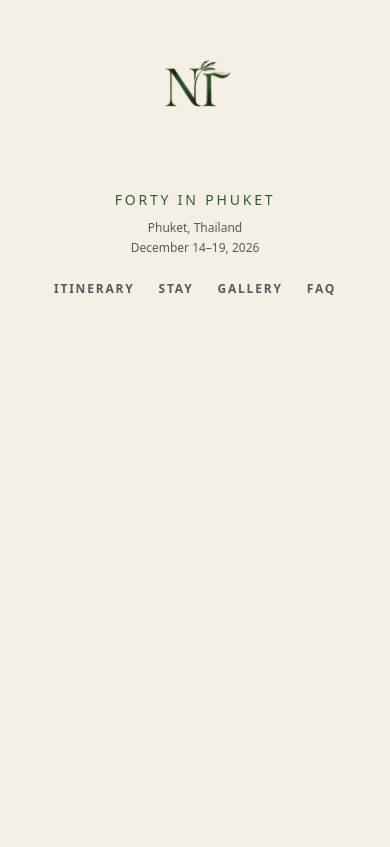
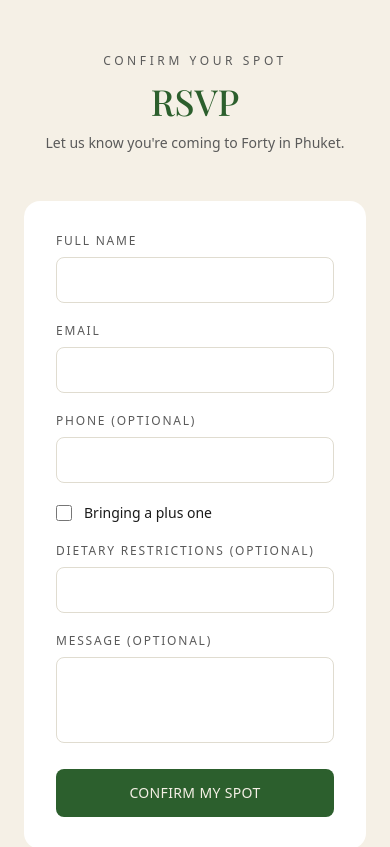
Before and after one commit to nomsou/birthday-phuket, a Next.js app: page / in a window 390 px wide. Shown: the part 7920-8767 px from the top of the page. Before the commit the page ends 8249 px from the top, so only its background shows below. Built offline with nearby package versions, Linux system fonts and the light colour scheme.

Commit message:
added RSVP

```diff
--- /dev/null
+++ b/src/app/api/rsvp/route.ts
@@ -0,0 +1,36 @@
+import { NextRequest, NextResponse } from "next/server";
+import { prisma } from "@/lib/prisma";
+
+export async function POST(req: NextRequest) {
+  try {
+    const body = await req.json();
+    const { name, email, phone, plusOne, plusOneName, dietary, message } = body;
+
+    if (!name || !email) {
+      return NextResponse.json(
+        { error: "Name and email are required" },
+        { status: 400 },
+      );
+    }
+
+    await prisma.guest.create({
+      data: {
+        name,
+        email,
+        phone: phone || null,
+        plusOne: plusOne || false,
+        plusOneName: plusOne ? plusOneName || null : null,
+        dietary: dietary || null,
+        message: message || null,
+      },
+    });
+
+    return NextResponse.json({ success: true });
+  } catch (error) {
+    console.error("RSVP Error:", error);
+    return NextResponse.json(
+      { error: "Internal server error" },
+      { status: 500 },
+    );
+  }
+}
--- a/src/app/page.tsx
+++ b/src/app/page.tsx
@@ -4,6 +4,7 @@ import { ItinerarySection } from "@/components/itinerary/ItinerarySection";
 import { StaySection } from "@/components/stay/StaySection";
 import { GallerySection } from "@/components/gallery/GallerySection";
 import { FaqSection } from "@/components/faq/FaqSection";
+import { RsvpSection } from "@/components/rsvp/RsvpSection";
 
 export const metadata: Metadata = {
   title: "Forty in Phuket - Nonso & Tijani",
@@ -19,6 +20,7 @@ export default function HomePage() {
       <StaySection />
       <GallerySection />
       <FaqSection />
+      <RsvpSection />
     </main>
   );
 }
--- a/src/components/layout/Footer.tsx
+++ b/src/components/layout/Footer.tsx
@@ -10,7 +10,7 @@ export function Footer() {
 
   return (
     <footer
-      className="mt-auto border-t px-6 py-8 bg-[#F5F0E6]"
+      className="mt-auto border-t px-6 py-8 bg-white"
       style={{ borderColor: "#E0DCD0" }}
     >
       <div className="max-w-3xl mx-auto flex flex-col md:flex-row justify-between items-center gap-6">
@@ -48,6 +48,7 @@ export function Footer() {
             { label: "Stay", href: "#stay" },
             { label: "Gallery", href: "#gallery" },
             { label: "FAQ", href: "#faq" },
+            { label: "RSVP", href: "#rsvp" },
           ].map((link) => (
             <a
               key={link.href}
--- a/src/components/layout/Navbar.tsx
+++ b/src/components/layout/Navbar.tsx
@@ -10,6 +10,7 @@ const links = [
   { href: "#stay", label: "Stay" },
   { href: "#gallery", label: "Gallery" },
   { href: "#faq", label: "FAQ" },
+  { href: "#rsvp", label: "RSVP" },
 ];
 
 export function Navbar() {
--- /dev/null
+++ b/src/components/rsvp/RsvpSection.tsx
@@ -0,0 +1,236 @@
+"use client";
+
+import { useState } from "react";
+
+export function RsvpSection() {
+  const [name, setName] = useState("");
+  const [email, setEmail] = useState("");
+  const [phone, setPhone] = useState("");
+  const [plusOne, setPlusOne] = useState(false);
+  const [plusOneName, setPlusOneName] = useState("");
+  const [dietary, setDietary] = useState("");
+  const [message, setMessage] = useState("");
+
+  const [submitting, setSubmitting] = useState(false);
+  const [submitted, setSubmitted] = useState(false);
+  const [error, setError] = useState("");
+
+  const handleSubmit = async (e: React.FormEvent) => {
+    e.preventDefault();
+    if (!name.trim() || !email.trim() || submitting) return;
+
+    setSubmitting(true);
+    setError("");
+
+    try {
+      const res = await fetch("/api/rsvp", {
+        method: "POST",
+        headers: { "Content-Type": "application/json" },
+        body: JSON.stringify({
+          name,
+          email,
+          phone,
+          plusOne,
+          plusOneName,
+          dietary,
+          message,
+        }),
+      });
+
+      if (res.ok) {
+        setSubmitted(true);
+      } else {
+        const data = await res.json();
+        setError(data.error || "Something went wrong. Please try again.");
+      }
+    } catch {
+      setError("Something went wrong. Please try again.");
+    } finally {
+      setSubmitting(false);
+    }
+  };
+
+  return (
+    <section id="rsvp" className="px-6 py-20 bg-[#F5F0E6]">
+      <div className="max-w-xl mx-auto">
+        <div className="text-center mb-12 space-y-3">
+          <p
+            className="text-xs tracking-[0.3em] uppercase"
+            style={{ color: "#5A5A5A" }}
+          >
+            Confirm Your Spot
+          </p>
+          <h2
+            className="text-4xl md:text-5xl font-medium"
+            style={{
+              color: "#2C5F2D",
+              fontFamily: "'Playfair Display', serif",
+            }}
+          >
+            RSVP
+          </h2>
+          <p className="text-sm" style={{ color: "#5A5A5A" }}>
+            Let us know you're coming to Forty in Phuket.
+          </p>
+        </div>
+
+        {submitted ? (
+          <div
+            className="text-center rounded-2xl p-10"
+            style={{ background: "white" }}
+          >
+            <h3
+              className="text-2xl mb-2"
+              style={{
+                color: "#2C5F2D",
+                fontFamily: "'Playfair Display', serif",
+              }}
+            >
+              You're confirmed.
+            </h3>
+            <p className="text-sm" style={{ color: "#5A5A5A" }}>
+              A confirmation email is on its way. We can't wait to celebrate
+              with you.
+            </p>
+          </div>
+        ) : (
+          <form
+            onSubmit={handleSubmit}
+            className="rounded-2xl p-8 space-y-5"
+            style={{ background: "white" }}
+          >
+            <div>
+              <label
+                className="block text-xs tracking-[0.15em] uppercase mb-2"
+                style={{ color: "#5A5A5A" }}
+              >
+                Full Name
+              </label>
+              <input
+                type="text"
+                value={name}
+                onChange={(e) => setName(e.target.value)}
+                required
+                className="w-full px-4 py-3 text-sm outline-none border rounded-lg focus:border-[#2C5F2D] transition-colors"
+                style={{ borderColor: "#E0DCD0", color: "#1A1A1A" }}
+              />
+            </div>
+
+            <div>
+              <label
+                className="block text-xs tracking-[0.15em] uppercase mb-2"
+                style={{ color: "#5A5A5A" }}
+              >
+                Email
+              </label>
+              <input
+                type="email"
+                value={email}
+                onChange={(e) => setEmail(e.target.value)}
+                required
+                className="w-full px-4 py-3 text-sm outline-none border rounded-lg focus:border-[#2C5F2D] transition-colors"
+                style={{ borderColor: "#E0DCD0", color: "#1A1A1A" }}
+              />
+            </div>
+
+            <div>
+              <label
+                className="block text-xs tracking-[0.15em] uppercase mb-2"
+                style={{ color: "#5A5A5A" }}
+              >
+                Phone (optional)
+              </label>
+              <input
+                type="tel"
+                value={phone}
+                onChange={(e) => setPhone(e.target.value)}
+                className="w-full px-4 py-3 text-sm outline-none border rounded-lg focus:border-[#2C5F2D] transition-colors"
+                style={{ borderColor: "#E0DCD0", color: "#1A1A1A" }}
+              />
+            </div>
+
+            <div className="flex items-center gap-3">
+              <input
+                type="checkbox"
+                id="plusOne"
+                checked={plusOne}
+                onChange={(e) => setPlusOne(e.target.checked)}
+                className="w-4 h-4"
+              />
+              <label
+                htmlFor="plusOne"
+                className="text-sm"
+                style={{ color: "#1A1A1A" }}
+              >
+                Bringing a plus one
+              </label>
+            </div>
+
+            {plusOne && (
+              <div>
+                <label
+                  className="block text-xs tracking-[0.15em] uppercase mb-2"
+                  style={{ color: "#5A5A5A" }}
+                >
+                  Plus One's Name
+                </label>
+                <input
+                  type="text"
+                  value={plusOneName}
+                  onChange={(e) => setPlusOneName(e.target.value)}
+                  className="w-full px-4 py-3 text-sm outline-none border rounded-lg focus:border-[#2C5F2D] transition-colors"
+                  style={{ borderColor: "#E0DCD0", color: "#1A1A1A" }}
+                />
+              </div>
+            )}
+
+            <div>
+              <label
+                className="block text-xs tracking-[0.15em] uppercase mb-2"
+                style={{ color: "#5A5A5A" }}
+              >
+                Dietary restrictions (optional)
+              </label>
+              <input
+                type="text"
+                value={dietary}
+                onChange={(e) => setDietary(e.target.value)}
+                className="w-full px-4 py-3 text-sm outline-none border rounded-lg focus:border-[#2C5F2D] transition-colors"
+                style={{ borderColor: "#E0DCD0", color: "#1A1A1A" }}
+              />
+            </div>
+
+            <div>
+              <label
+                className="block text-xs tracking-[0.15em] uppercase mb-2"
+                style={{ color: "#5A5A5A" }}
+              >
+                Message (optional)
+              </label>
+              <textarea
+                value={message}
+                onChange={(e) => setMessage(e.target.value)}
+                rows={3}
+                className="w-full px-4 py-3 text-sm outline-none border rounded-lg focus:border-[#2C5F2D] transition-colors resize-none"
+                style={{ borderColor: "#E0DCD0", color: "#1A1A1A" }}
+              />
+            </div>
+
+            {error && (
+              <p className="text-xs text-red-500 text-center">{error}</p>
+            )}
+
+            <button
+              type="submit"
+              disabled={submitting}
+              className="w-full py-3.5 text-sm font-medium tracking-wide uppercase rounded-lg transition-all hover:opacity-90 disabled:opacity-50"
+              style={{ background: "#2C5F2D", color: "#F5F0E6" }}
+            >
+              {submitting ? "Submitting..." : "Confirm My Spot"}
+            </button>
+          </form>
+        )}
+      </div>
+    </section>
+  );
+}
```
Also changed, not shown: 1 other file (tests, documents, lock files or other folders).
